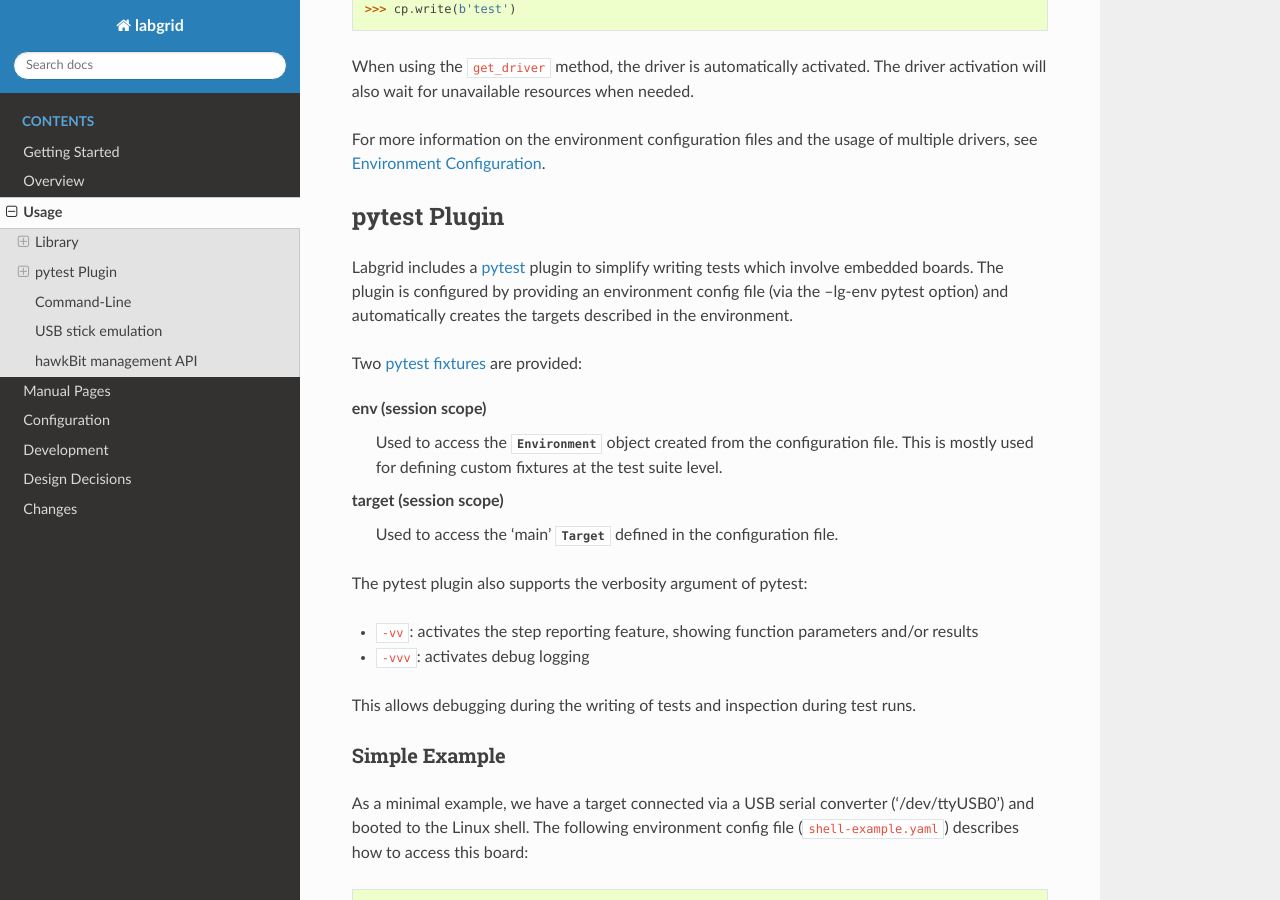
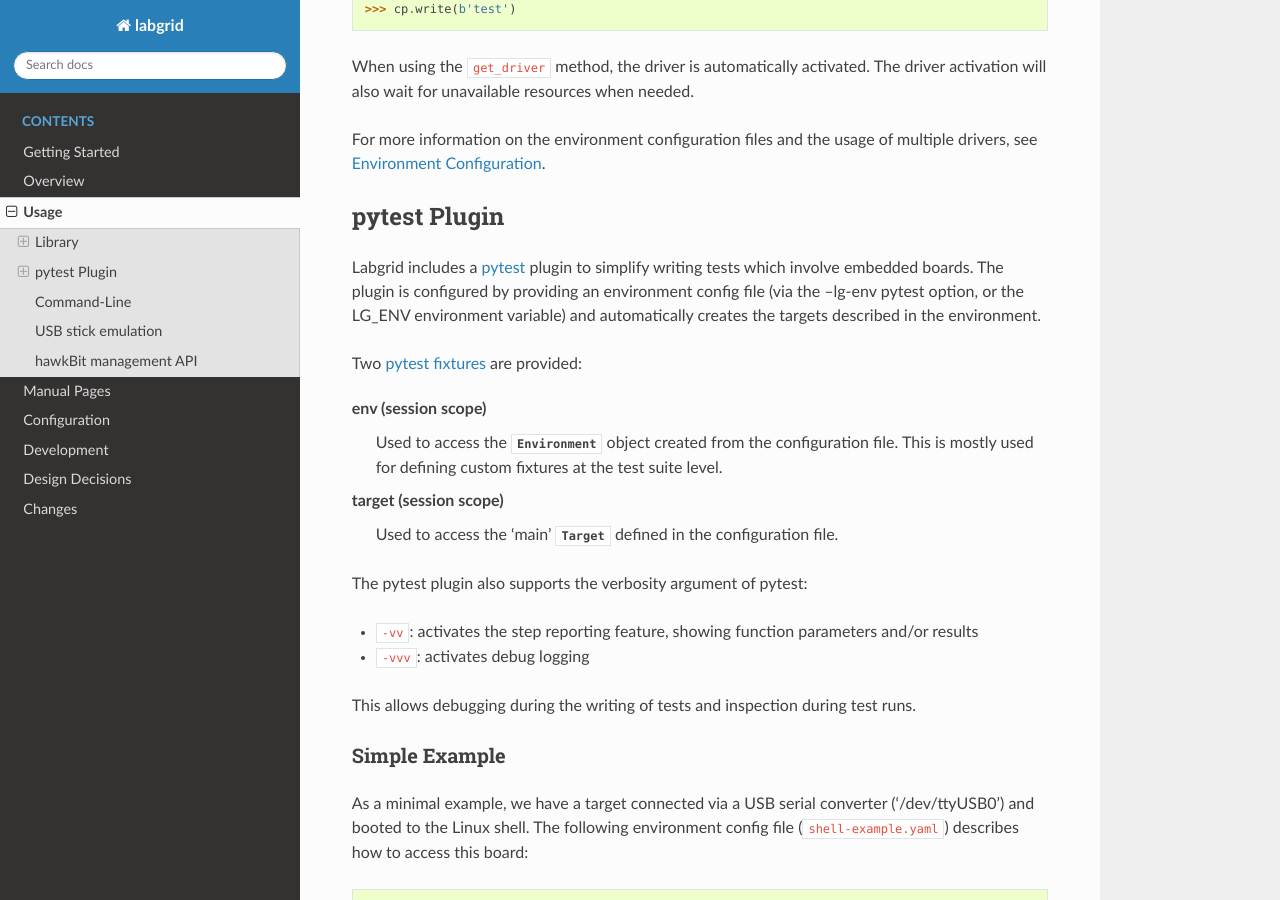
Before and after one commit to labgrid-project/labgrid, a Sphinx documentation site: the page built from doc/usage.rst, in a window 1280 px wide and 900 px high, scrolled down 2230 px. Built offline with Sphinx 7.4.7 and the Read the Docs theme 2.0.0, drawn with Linux system fonts in a browser that asks for light colours; pages that are not in the unit, such as notebooks, are missing from menus.

Commit message:
Allow use of $LG_ENV environment variable instead of --lg-env arg
Depending on the exact workflow, it can be convenient to be able to set
an environment variabel once, and just run pytest without '--lg-env'
argument while testing.

Both --lg-env and --env-config overrules $LG_ENV, making this change
backwards compatible.

Signed-off-by: Esben Haabendal <esben@haabendal.dk>

```diff
--- a/doc/usage.rst
+++ b/doc/usage.rst
@@ -107,9 +107,9 @@ pytest Plugin
 -------------
 Labgrid includes a `pytest <http://pytest.org>`_ plugin to simplify writing tests which
 involve embedded boards.
-The plugin is configured by providing an environment config file (via the
---lg-env pytest option) and automatically creates the targets described in
-the environment.
+The plugin is configured by providing an environment config file
+(via the --lg-env pytest option, or the LG_ENV environment variable)
+and automatically creates the targets described in the environment.
 
 Two `pytest fixtures <http://docs.pytest.org/en/latest/fixture.html>`_ are provided:
 
```
Also changed, not shown: 2 other files.
